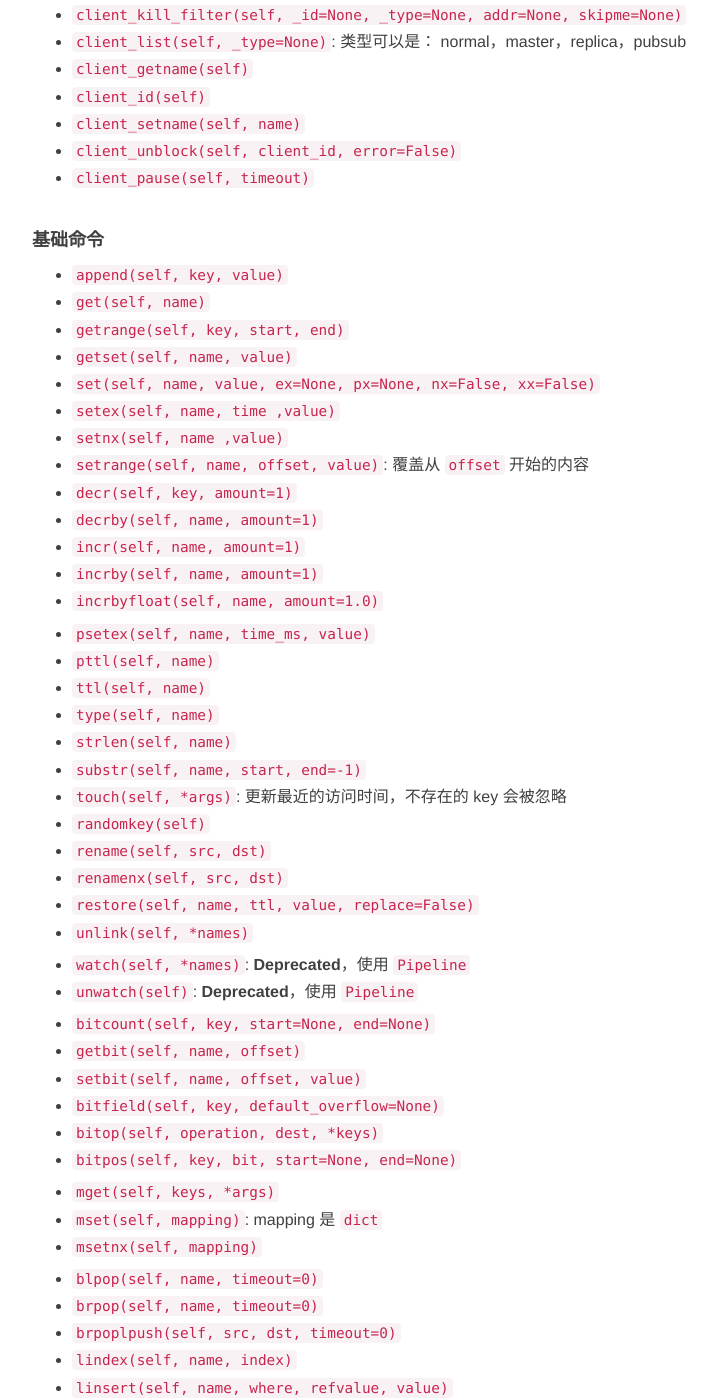
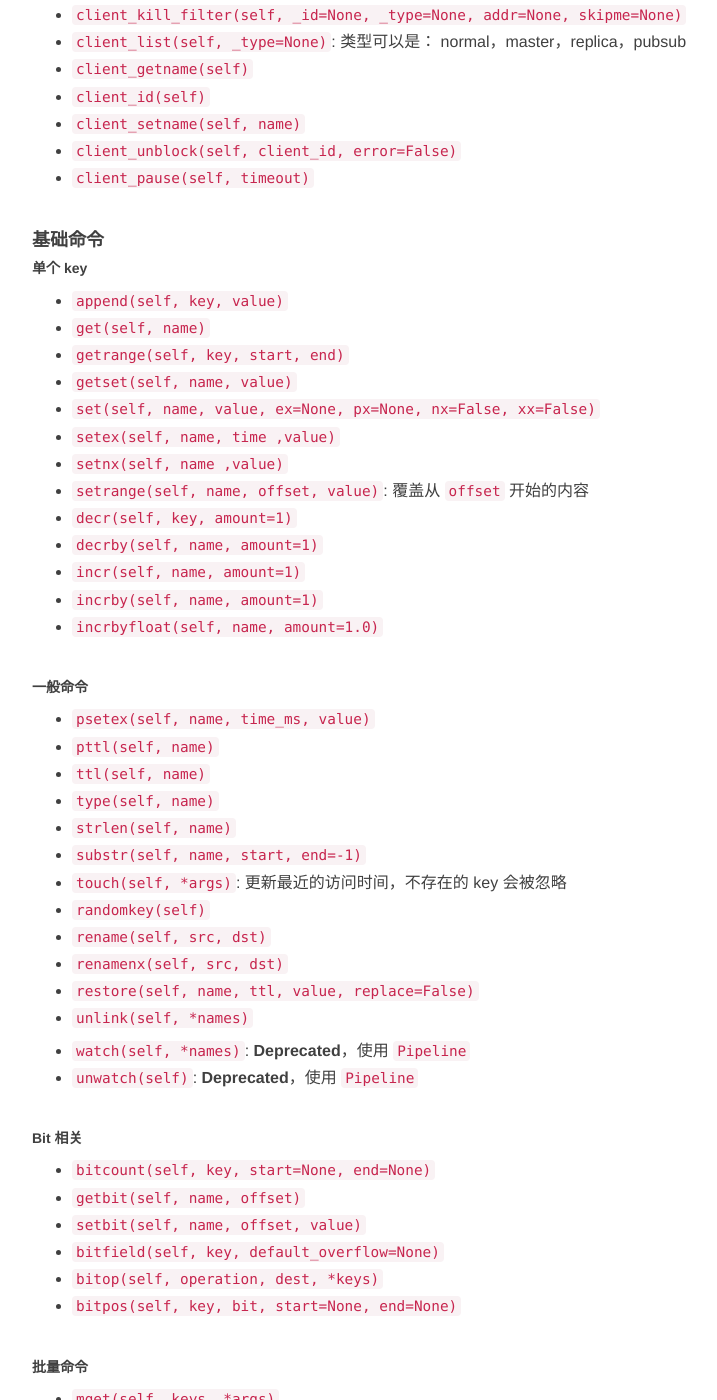
Before and after one commit to chunyang-wen/chunyang-wen.github.io, a Jekyll site: the page built from _posts/2019-07-07-redis-py-api.md, in a window 1280 px wide and 1400 px high, scrolled down 1426 px. Shown: the whole window, without its empty margins (233-950 px from the left). Built offline with Jekyll 4.4.1, drawn with Linux system fonts in a browser that asks for light colours; nearby versions of some CDN libraries; comment, search, counter and statistics services are not loaded; some of the changed text lies outside the part shown.

Commit message:
Modify: format

```diff
--- a/_posts/2019-07-07-redis-py-api.md
+++ b/_posts/2019-07-07-redis-py-api.md
@@ -6,7 +6,7 @@ tags: [redis]
 ---
 
 + [Introduction](#intro)
-+ 主要的类和函数
++ [主要的类和函数](#entry)
   + [Redis, StrictRedis](#a)
   + [Monitor](#b)
   + [Pubsub, PubSubWorkerThread](#c)
@@ -14,13 +14,14 @@ tags: [redis]
   + [Script](#e)
   + [BitFieldOperation](#f)
 
-
 <a id="intro"></a>
 
 ### Introduction
 
 本文主要介绍 `Redis` 的 Python API 的常见使用方法。Python API 也是具体 Redis 命令的包装。
 只不过是实现了支持 Redis 协议的功能。
+
+<a id="entry"></a>
 
 ### 主要的类和函数
 
@@ -62,6 +63,8 @@ tags: [redis]
 
 #### 基础命令
 
+##### 单个 key
+
 + `append(self, key, value)`
 + `get(self, name)`
 + `getrange(self, key, start, end)`
@@ -76,6 +79,7 @@ tags: [redis]
 + `incrby(self, name, amount=1)`
 + `incrbyfloat(self, name, amount=1.0)`
 
+##### 一般命令
 
 + `psetex(self, name, time_ms, value)`
 + `pttl(self, name)`
@@ -94,6 +98,7 @@ tags: [redis]
 + `watch(self, *names)`: **Deprecated**，使用 `Pipeline`
 + `unwatch(self)`: **Deprecated**，使用 `Pipeline`
 
+##### Bit 相关
 
 + `bitcount(self, key, start=None, end=None)`
 + `getbit(self, name, offset)`
@@ -102,10 +107,14 @@ tags: [redis]
 + `bitop(self, operation, dest, *keys)`
 + `bitpos(self, key, bit, start=None, end=None)`
 
+##### 批量命令
 
 + `mget(self, keys, *args)`
 + `mset(self, mapping)`: mapping 是 `dict`
 + `msetnx(self, mapping)`
+
+
+##### List
 
 + `blpop(self, name, timeout=0)`
 + `brpop(self, name, timeout=0)`
@@ -171,6 +184,8 @@ tags: [redis]
 + `zscan(self, name, cursor=0, match=None, count=None, score_cast_func=float)`
 + `zscan_iter(self, name, match=None, count=None, score_cast_func=float)`
 
+
+##### 清除和 `expire` 相关
 
 + `delete(self, key)`
 + `dump(self, name)`
```
Also changed, not shown: other parts of _posts/2019-07-07-redis-py-api.md (+4 -0 lines).
